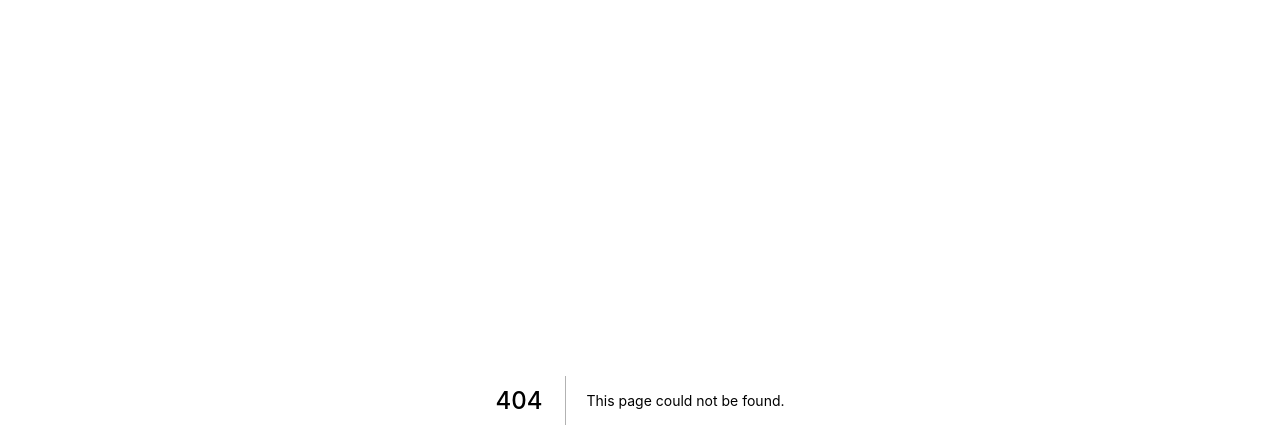
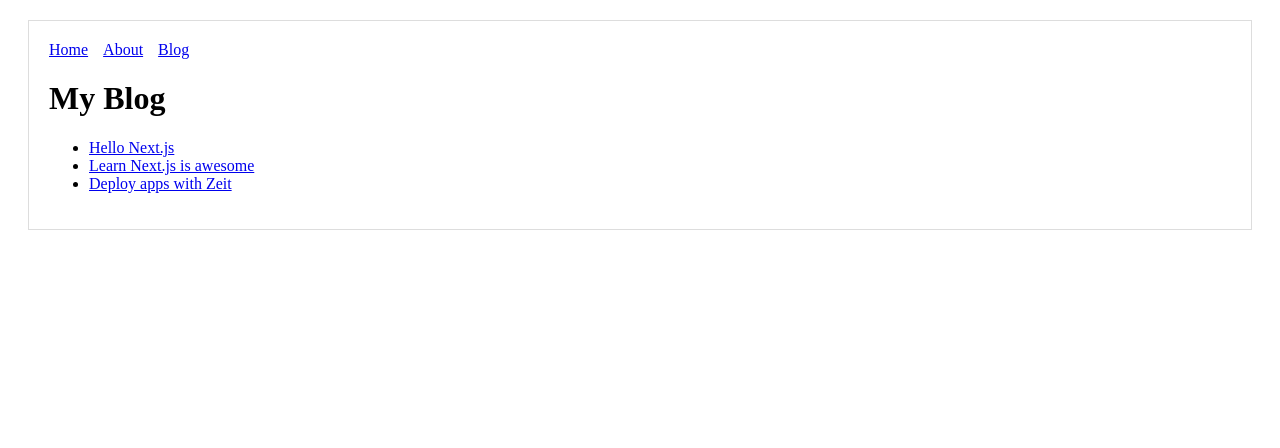
Before and after one commit to wendellpbarreto/react-hello-next, a Next.js app: page /blog in a window 1280 px wide. Before the commit this address had no page. Shown: the top 448 px of the page. Built offline with nearby package versions, Linux system fonts and the light colour scheme.

Commit message:
Add posts page as dynamic routing.

```diff
--- a/components/Header.js
+++ b/components/Header.js
@@ -12,6 +12,9 @@ const Header = () => (
         <Link href="/about">
             <a style={linkStyle}>About</a>
         </Link>
+        <Link href="/blog">
+            <a style={linkStyle}>Blog</a>
+        </Link>
     </div>
 );
 
--- /dev/null
+++ b/pages/blog.js
@@ -0,0 +1,25 @@
+import withLayout from '../components/MyLayout';
+import Link from 'next/link';
+
+const PostLink = props => (
+    <li>
+        <Link href={`/post?title=${props.title}`}>
+            <a>{props.title}</a>
+        </Link>
+    </li>
+);
+
+const Blog = () => {
+    return (
+        <div>
+            <h1>My Blog</h1>
+            <ul>
+                <PostLink title="Hello Next.js" />
+                <PostLink title="Learn Next.js is awesome" />
+                <PostLink title="Deploy apps with Zeit" />
+            </ul>
+        </div>
+    );
+}
+
+export default withLayout(Blog)
```
Also changed, not shown: pages/post.js (added, +18 -0 lines).
